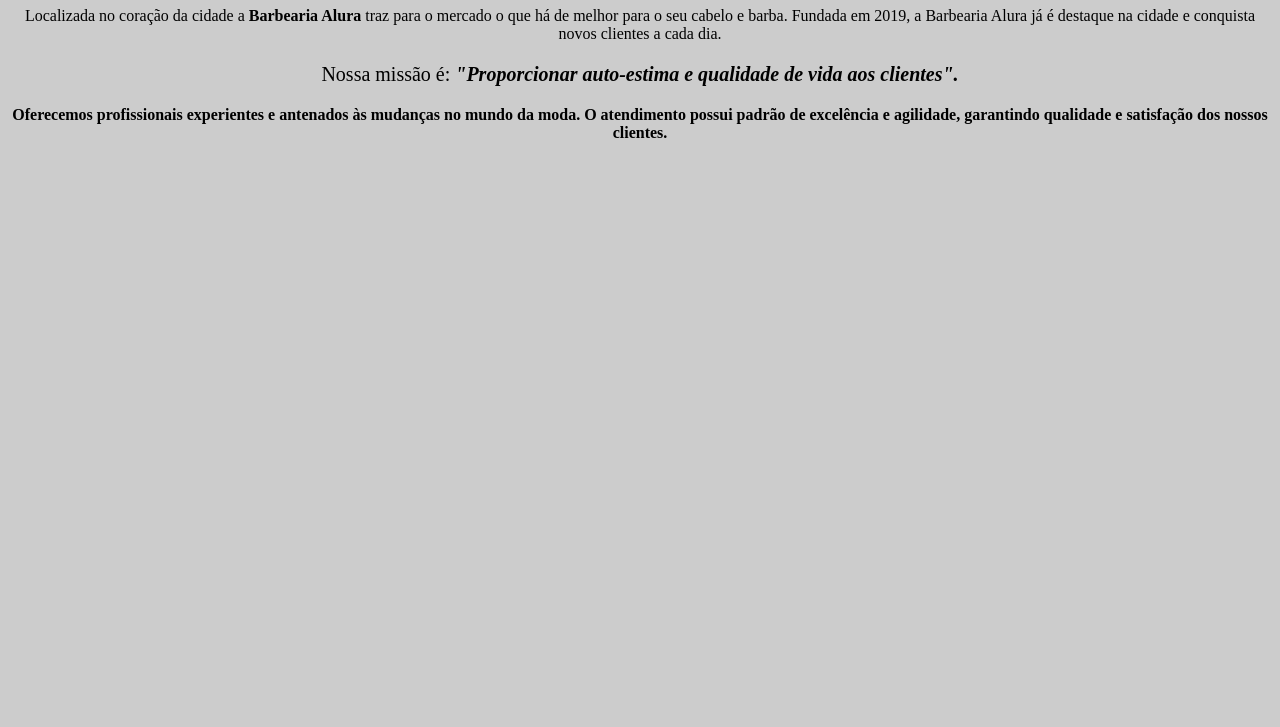
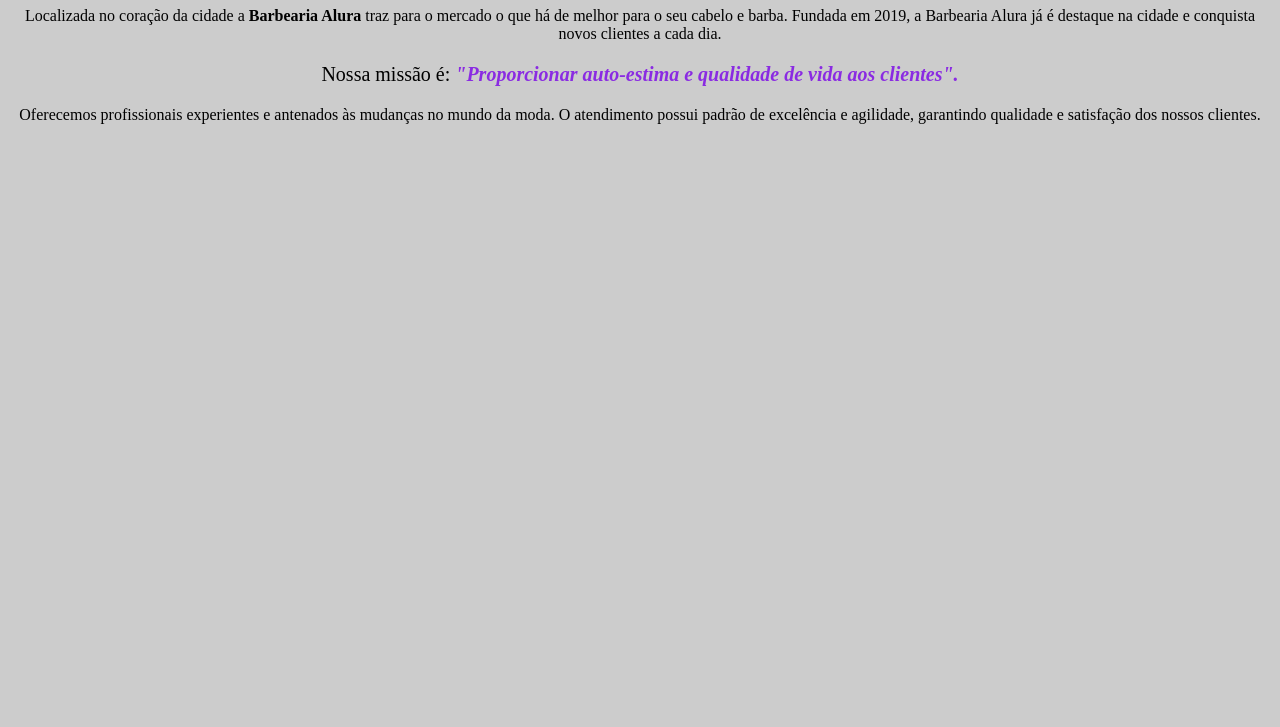
Before and after one commit to Gabr1elGraboskiSilva/barbeariaalura, a plain HTML site: page index.html in a window 1280 px wide. Shown: the part 73-800 px from the top of the page. Drawn offline with Linux system fonts and the light colour scheme.

Commit message:
cor roxa

```diff
--- a/index.html
+++ b/index.html
@@ -10,7 +10,7 @@
   <h1 style="text-align: center;">SOBRE A BARBEARIA ALURA</h1>
   <p style="text-align: center;">Localizada no coração da cidade a <strong>Barbearia Alura</strong> traz para o mercado o que há de melhor para o seu cabelo e barba. Fundada em 2019, a Barbearia Alura já é destaque na cidade e conquista novos clientes a cada dia.</p>
 
-<p style="font-size: 20px; text-align: center;">Nossa missão é: <em><strong>"Proporcionar auto-estima e qualidade de vida aos clientes".</srtong></em></p>
+<p style="font-size: 20px; text-align: center;">Nossa missão é: <em><strong>"Proporcionar auto-estima e qualidade de vida aos clientes".</strong></em></p>
 
 <p style="text-align: center;">Oferecemos profissionais experientes e antenados às mudanças no mundo da moda. O atendimento possui padrão de excelência e agilidade, garantindo qualidade e satisfação dos nossos clientes.</p>
 </body>
--- a/style.css
+++ b/style.css
@@ -5,6 +5,6 @@
     background-color: #cccccc;
 
  }
- strong{
-
- }
+em{
+color: blueviolet;
+}
```
